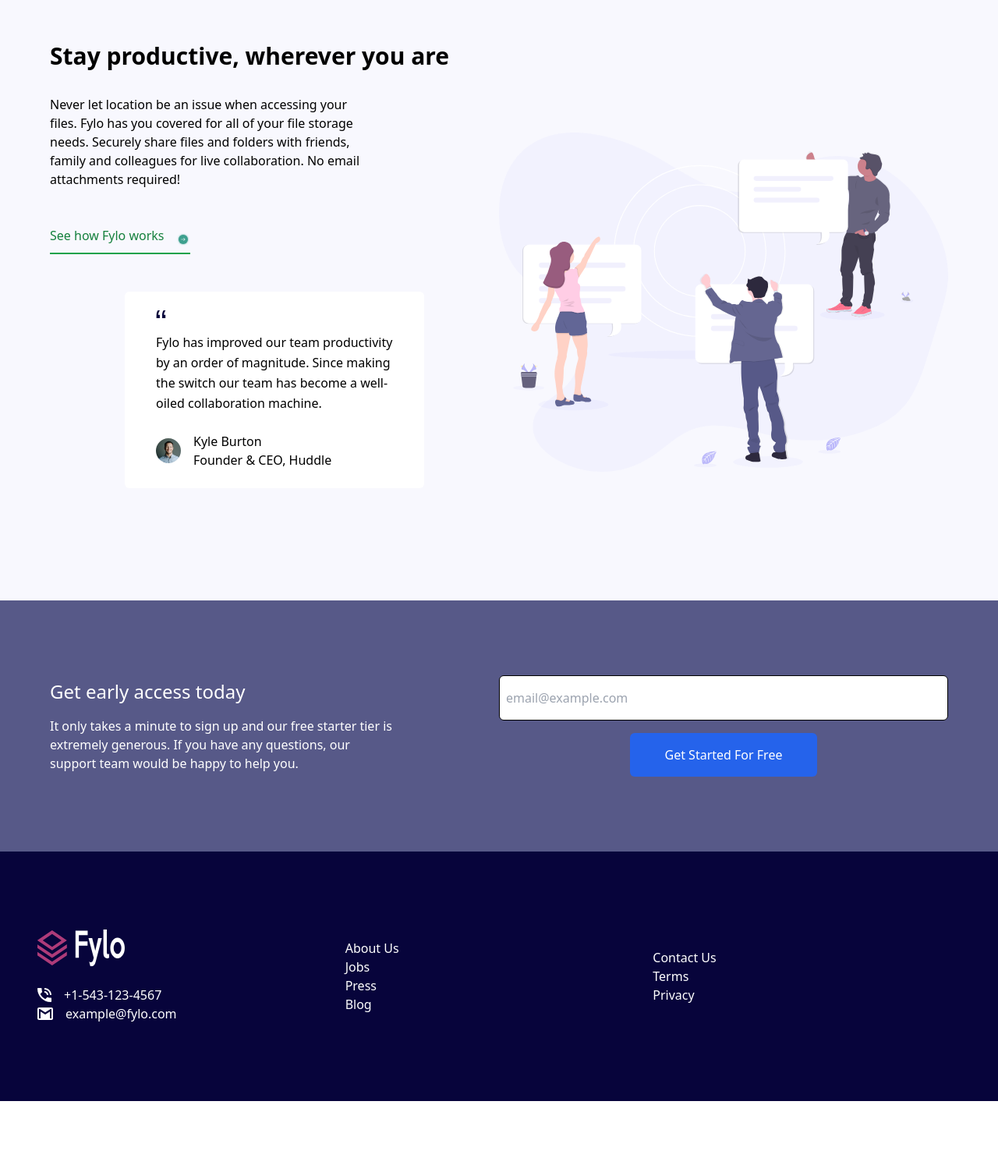
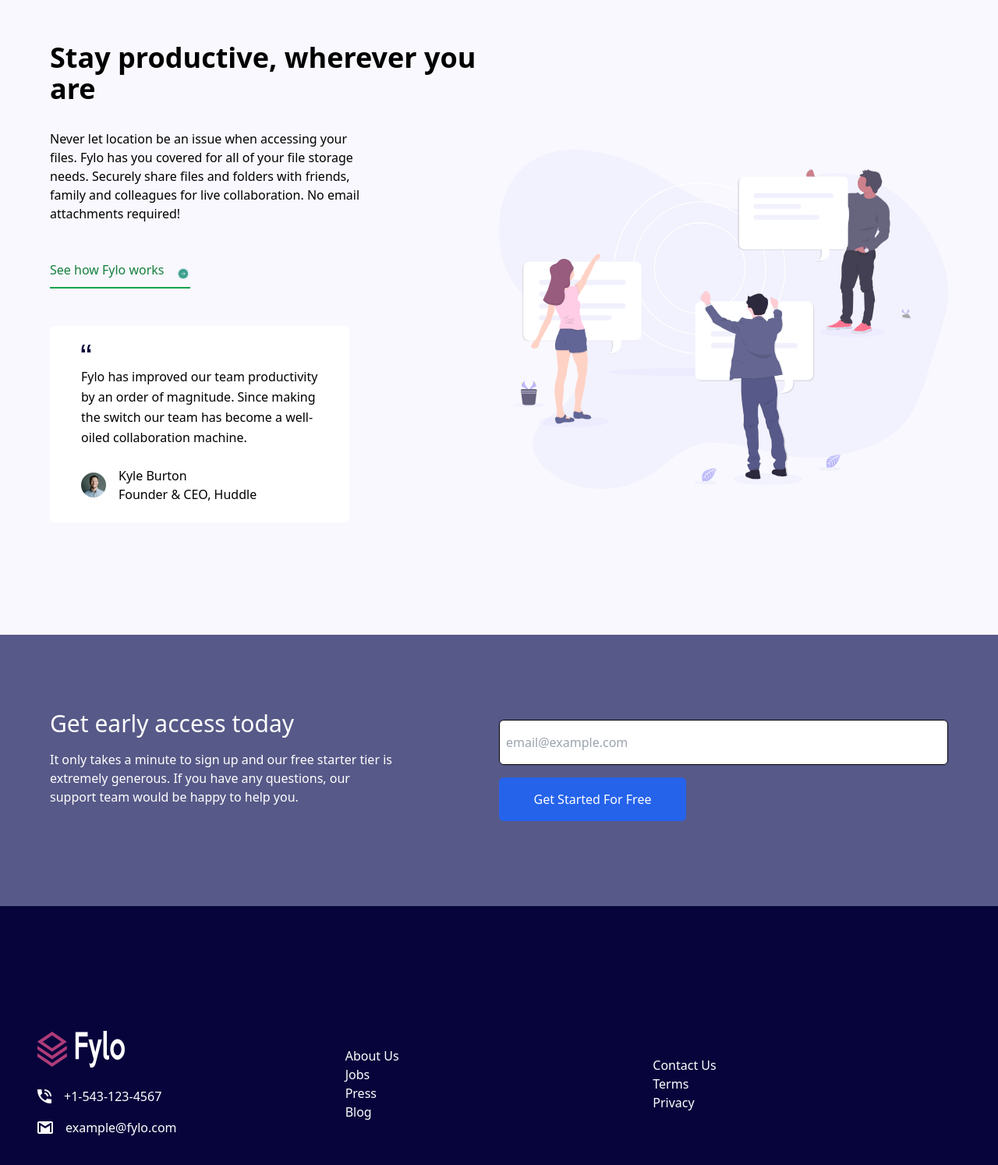
Before and after one commit to MohamedSalehjr/Fylo-landing-page-with-two-column-layout, a plain HTML site: page index.html in a window 1280 px wide. Shown: the part 863-2357 px from the top of the page at 78% size. Before the commit the page ends 2275 px from the top, so only its background shows below. Drawn offline with nearby package versions, Linux system fonts and the light colour scheme.

Commit message:
responsive design

```diff
--- a/index.html
+++ b/index.html
@@ -31,16 +31,21 @@
       </div>
     </nav>
 
-    <section class="px-8 py-8 flex justify-center items-center flex-col-reverse sm:px-8 md:px-16 sm:pt-10 sm:flex-row mb-32">
+    <section
+      class="px-8 py-8 flex justify-center items-center flex-col-reverse sm:px-8 md:px-16 sm:pt-10 lg:flex-row mb-32">
       <div class="flex flex-col sm:w-1/2">
-        <h1 class="text-center leading-normal sm:text-left sm:pr-16 text-4xl font-bold mt-20 sm:leading-relaxed"> All your files in one secure location,
-       accessible anywhere.</h1>
+        <h1
+          class="text-center leading-normal sm:text-left sm:pr-16 text-3xl lg:text-4xl font-bold mt-20 lg:leading-relaxed">
+          All your files in one secure location,
+          accessible anywhere.</h1>
         <p class="mt-8 text-center sm:text-left"> Fylo stores your most important files in one secure location.
           Access them wherever you need, share and collaborate with friends,
           family, and co-workers.</p>
-        <div class="flex flex-col items-center sm:flex-row mt-6">
-          <input class="py-2 px-2 w-3/4 sm:w-56 border border-black rounded-md" placeholder="Email" />
-          <button class="mt-4 sm:mt-0 sm:ml-4 w-3/4 py-2 px-8 sm:w-40 border-black rounded-md bg-blue-600 hover:bg-blue-400  text-white">Get Started</button>
+        <div class="flex flex-col items-center lg:flex-row mt-6">
+          <input class="py-2 px-2 w-full lg:w-56 border border-black rounded-md" placeholder="Email" />
+          <button
+            class="mt-4 lg:mt-0 lg:ml-4 w-full py-2 px-8 lg:w-40 border-black rounded-md bg-blue-600 hover:bg-blue-400  text-white">Get
+            Started</button>
         </div>
       </div>
       <div class="sm:w-1/2">
@@ -50,32 +55,36 @@
 
     </section>
     <div class="spacer layer1"></div>
-    <section class="flex flex-col-reverse lg:flex-row justify-center items-center productive lg:px-16 lg:py-12 pt-10">
-      <div class="w-1/2">
-        <h2 class="text-3xl text-center lg:text-left mt-24 md:mt-0 font-bold mb-8">Stay productive, wherever you are</h2>
-        <p class="text-center lg:text-left lg:pr-40"> Never let location be an issue when accessing your files. Fylo has you
+    <section
+      class="flex px-8 py-8 flex-col-reverse lg:flex-row justify-center items-center productive  lg:px-16 lg:py-12 ">
+      <div class="lg:w-1/2">
+        <h2 class=" text-center text-2xl lg:text-4xl lg:text-left mt-24 lg:mt-0 font-bold mb-8">Stay productive,
+          wherever you are</h2>
+        <p class="text-center lg:text-left lg:pr-40"> Never let location be an issue when accessing your files. Fylo has
+          you
           covered for all of your file storage needs.
-
           Securely share files and folders with friends, family and colleagues for
           live collaboration. No email attachments required!</p>
-        <div class="flex mt-8 mr-auto ml-auto lg:ml-0 border-b-2 pb-2 text-green-700 border-green-600 w-fit cursor-pointer">
+        <div
+          class="flex mt-8 mr-auto ml-auto lg:ml-0 border-b-2 pb-2 text-green-700 border-green-600 w-fit cursor-pointer">
           <p class="mr-4 mt-4 w-fit  ">See how Fylo works</p>
-          <svg class="mt-6" xmlns="http://www.w3.org/2000/svg" xmlns:xlink="http://www.w3.org/1999/xlink" width="18" height="18" viewBox="0 0 18 18">
+          <svg class="mt-6" xmlns="http://www.w3.org/2000/svg" xmlns:xlink="http://www.w3.org/1999/xlink" width="18"
+            height="18" viewBox="0 0 18 18">
             <defs>
               <filter id="Oval" x="0" y="0" width="18" height="18" filterUnits="userSpaceOnUse">
-                <feOffset input="SourceAlpha"/>
-                <feGaussianBlur stdDeviation="1" result="blur"/>
-                <feFlood flood-color="#3da08f" flood-opacity="0.792"/>
-                <feComposite operator="in" in2="blur"/>
-                <feComposite in="SourceGraphic"/>
+                <feOffset input="SourceAlpha" />
+                <feGaussianBlur stdDeviation="1" result="blur" />
+                <feFlood flood-color="#3da08f" flood-opacity="0.792" />
+                <feComposite operator="in" in2="blur" />
+                <feComposite in="SourceGraphic" />
               </filter>
             </defs>
             <g id="Group_10" data-name="Group 10" transform="translate(3 3)">
               <g transform="matrix(1, 0, 0, 1, -3, -3)" filter="url(#Oval)">
-                <circle id="Oval-2" data-name="Oval" cx="6" cy="6" r="6" transform="translate(3 3)" fill="#3da08f"/>
+                <circle id="Oval-2" data-name="Oval" cx="6" cy="6" r="6" transform="translate(3 3)" fill="#3da08f" />
               </g>
               <g id="arrow-forward" transform="translate(3.333 4)">
-                <path id="Shape" d="M3.249,0,2.886.35l1.452,1.4H0v.5H4.338L2.886,3.65,3.249,4,5.323,2Z" fill="#fff"/>
+                <path id="Shape" d="M3.249,0,2.886.35l1.452,1.4H0v.5H4.338L2.886,3.65,3.249,4,5.323,2Z" fill="#fff" />
               </g>
             </g>
           </svg>
@@ -83,7 +92,7 @@
 
         </div>
 
-        <div class="mt-12 w-96 px-10 py-6 mb-24 ml-auto mr-auto ml-0 rounded-md bg-white">
+        <div class="mt-12 max-w-sm ml-auto mr-auto px-10 py-6 mb-24 lg:mr-0 lg:ml-0 rounded-md bg-white">
           <img class="mb-4" src="images/icon-quotes.svg" />
           <p class="leading-relaxed">Fylo has improved our team productivity by an order of magnitude. Since
             making the switch our team has become a well-oiled collaboration machine.</p>
@@ -97,48 +106,52 @@
         </div>
       </div>
 
-      <div class="w-1/2">
+      <div class="sm:w-1/2">
         <img src="images/illustration-2.svg">
       </div>
     </section>
-    <section class="sign-up flex flex-col lg:flex-row h-fit lg:px-16 py-8 lg:py-24 justify-center items-center">
+    <section
+      class="sign-up flex flex-col lg:flex-row h-fit px-16 py-8 lg:px-16 py-8 lg:py-24 justify-center items-center">
 
-      <div class="w-1/2">
-        <h3 class="text-2xl text-white">Get early access today</h3>
-        <p class="mt-4 lg:pr-32 text-white font-light">It only takes a minute to sign up and our free starter tier is extremely generous.
+      <div class="lg:w-1/2">
+        <h3 class="text-2xl lg:text-3xl text-white text-center lg:text-left">Get early access today</h3>
+        <p class="mt-4 mb-8 lg:pr-32 text-white text-center lg:text-left font-light">It only takes a minute to sign up
+          and our free starter tier is extremely generous.
           If you have any questions, our support team would be happy to help you.</p>
       </div>
 
-      <div class="flex flex-col  items-center lg:items-left w-1/2">
-        <input class="py-4 px-2 w-full lg:w-90 border border-black rounded-md" type="text" placeholder="email@example.com"/>
-        <button class="py-4 px-10 w-full lg:w-60 mt-4 border-black text-bold rounded-md bg-blue-600 hover:bg-blue-400 text-white" type="button">Get Started For Free</button>
+      <div class="flex flex-col items-center lg:items-start lg:items-0 lg:text-left w-1/2">
+        <input class="py-4 px-2 w-72 lg:w-full border border-black rounded-md" type="text"
+          placeholder="email@example.com" />
+        <button
+          class="py-4 px-10 w-72 lg:w-60 mt-4 border-black text-bold rounded-md bg-blue-600 hover:bg-blue-400 text-white"
+          type="button">Get Started For Free</button>
       </div>
     </section>
   </main>
 
-  <footer class="flex text-white px-12 items-center ">
-
-    <div class="flex  flex-col w-1/3">
+  <footer class="flex flex-col lg:flex-row text-white px-12 lg:py-40 lg:items-center h-fit ">
+    <div class="flex flex-col mt-12 lg:mt-0 w-1/3">
 
       <img class="filter-white w-28 h-12" src="images/logo.svg" />
-      <div class="flex items-center mt-6">
-        <img class="mr-4" src="images/icon-phone.svg" alt="phone icon" />
+      <div class="flex items-center mt-6 mb-4">
+        <img class="mr-4 " src="images/icon-phone.svg" alt="phone icon" />
         <p>+1-543-123-4567</p>
       </div>
       <div class="flex items-center">
-        <img class="mr-4" src="images/icon-email.svg" alt="email icon"/>
+        <img class="mr-4" src="images/icon-email.svg" alt="email icon" />
         <p>example@fylo.com</p>
       </div>
     </div>
 
-    <div class="flex flex-col w-1/3">
+    <div class="flex flex-col mt-8 lg:mt-0 w-1/3">
       <p class="cursor-pointer hover:text-blue-600">About Us</p>
       <p class="cursor-pointer hover:text-blue-600">Jobs</p>
       <p class="cursor-pointer hover:text-blue-600">Press</p>
       <p class="cursor-pointer hover:text-blue-600">Blog</p>
     </div>
 
-    <div class="flex flex-col w-1/3" >
+    <div class="flex flex-col mb-8 lg:mb-0 mt-8 lg:mt-0 w-1/3">
       <p class="cursor-pointer hover:text-blue-600">Contact Us</p>
       <p class="cursor-pointer hover:text-blue-600">Terms</p>
       <p class="cursor-pointer hover:text-blue-600">Privacy</p>
--- a/styles/styles.scss
+++ b/styles/styles.scss
@@ -3,11 +3,8 @@ $main-color: #F8F8FE;
 $purple: #575988;
 $darker-purple: #07043B;
 
-body {
+main {
     overflow-x: hidden;
-}
-.main{
-    height: 100vh;;
 }
 
 .productive{
```
Also changed, not shown: styles/styles.css, 1 other file.
